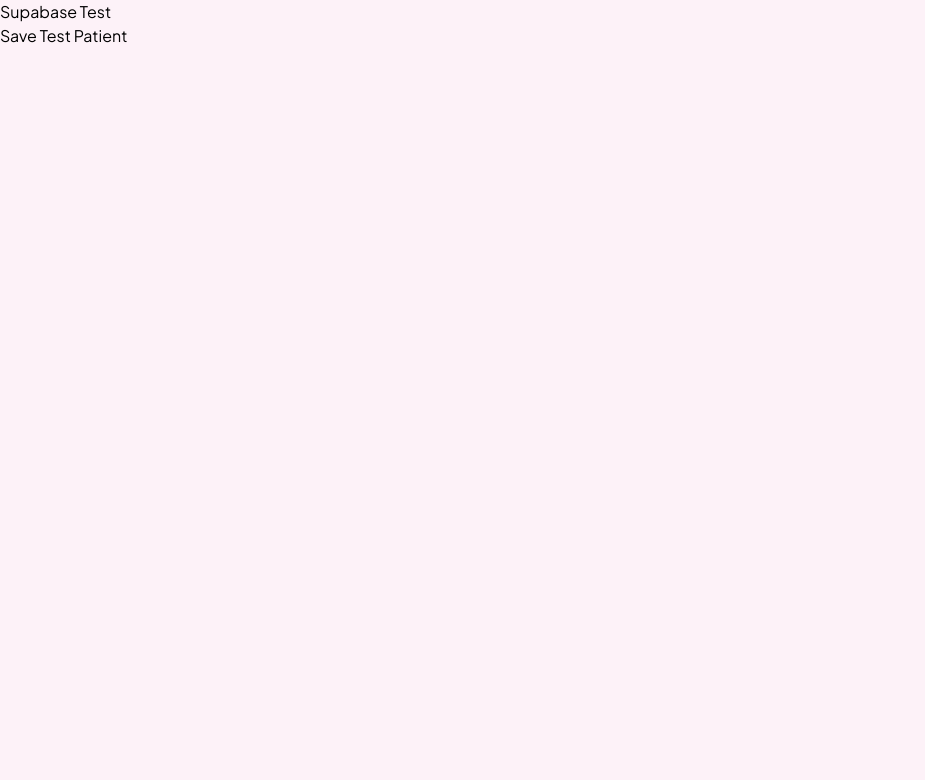
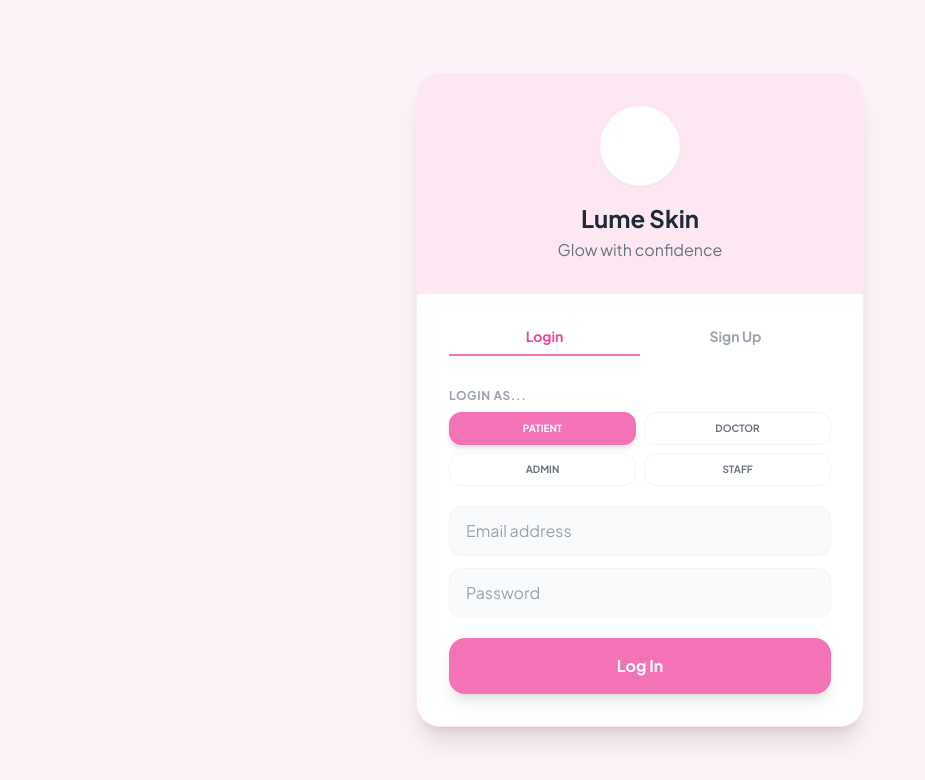
Before and after one commit to Tayyaba-Hidayat/LumeSkin, a React (Vite) app: page / in a window 1280 px wide. Shown: the top 780 px of the page, without its empty margins (0-925 px from the left). Built offline with nearby package versions, Linux system fonts and the light colour scheme; no server answers.

Commit message:
Update App.tsx

```diff
--- a/App.tsx
+++ b/App.tsx
@@ -1,23 +1,72 @@
+import { useState } from "react";
+import Login from "./components/Login";
+import Navbar from "./components/Navbar";
+import PatientDashboard from "./components/patient/PatientDashboard";
+import DoctorDashboard from "./components/doctor/DoctorDashboard";
+import AdminDashboard from "./components/admin/AdminDashboard";
+import StaffDashboard from "./components/staff/StaffDashboard";
+import { User, UserRole } from "./types";
 
-import { supabase } from "./supabase";
+export type PatientViewType =
+  | "HOME"
+  | "ANALYSIS"
+  | "SHOP"
+  | "BOOK"
+  | "CHAT"
+  | "CALENDAR"
+  | "CHECKOUT"
+  | "PROFILE"
+  | "HISTORY";
+
 function App() {
-  async function saveTestData() {
-    const { data, error } = await supabase
-      .from("patients")
-      .insert([
-        { name: "Test Patient", email: "test@gmail.com" }
-      ]);
+  const [user, setUser] = useState<User | null>(null);
+  const [patientView, setPatientView] = useState<PatientViewType>("HOME");
+  const [doctorView, setDoctorView] = useState("MAIN");
 
-    console.log("DATA:", data);
-    console.log("ERROR:", error);
+  const handleLogout = () => {
+    setUser(null);
+    setPatientView("HOME");
+    setDoctorView("MAIN");
+  };
+
+  const handleGlobalNav = (view: string) => {
+    if (user?.role === UserRole.PATIENT) {
+      setPatientView(view as PatientViewType);
+    }
+    if (user?.role === UserRole.DOCTOR) {
+      setDoctorView(view);
+    }
+  };
+
+  // 🔐 LOGIN FIRST
+  if (!user) {
+    return <Login onLogin={setUser} />;
   }
 
   return (
-    <div>
-      <h1>Supabase Test</h1>
-      <button onClick={saveTestData}>
-        Save Test Patient
-      </button>
+    <div className="min-h-screen flex flex-col bg-pink-50">
+      <Navbar user={user} onLogout={handleLogout} onNavigate={handleGlobalNav} />
+
+      <main className="flex-grow container mx-auto px-4 py-6">
+        {user.role === UserRole.PATIENT && (
+          <PatientDashboard
+            user={user}
+            currentView={patientView}
+            setView={setPatientView}
+          />
+        )}
+
+        {user.role === UserRole.DOCTOR && (
+          <DoctorDashboard
+            user={user}
+            currentView={doctorView}
+            setView={setDoctorView}
+          />
+        )}
+
+        {user.role === UserRole.ADMIN && <AdminDashboard />}
+        {user.role === UserRole.STAFF && <StaffDashboard />}
+      </main>
     </div>
   );
 }
```
